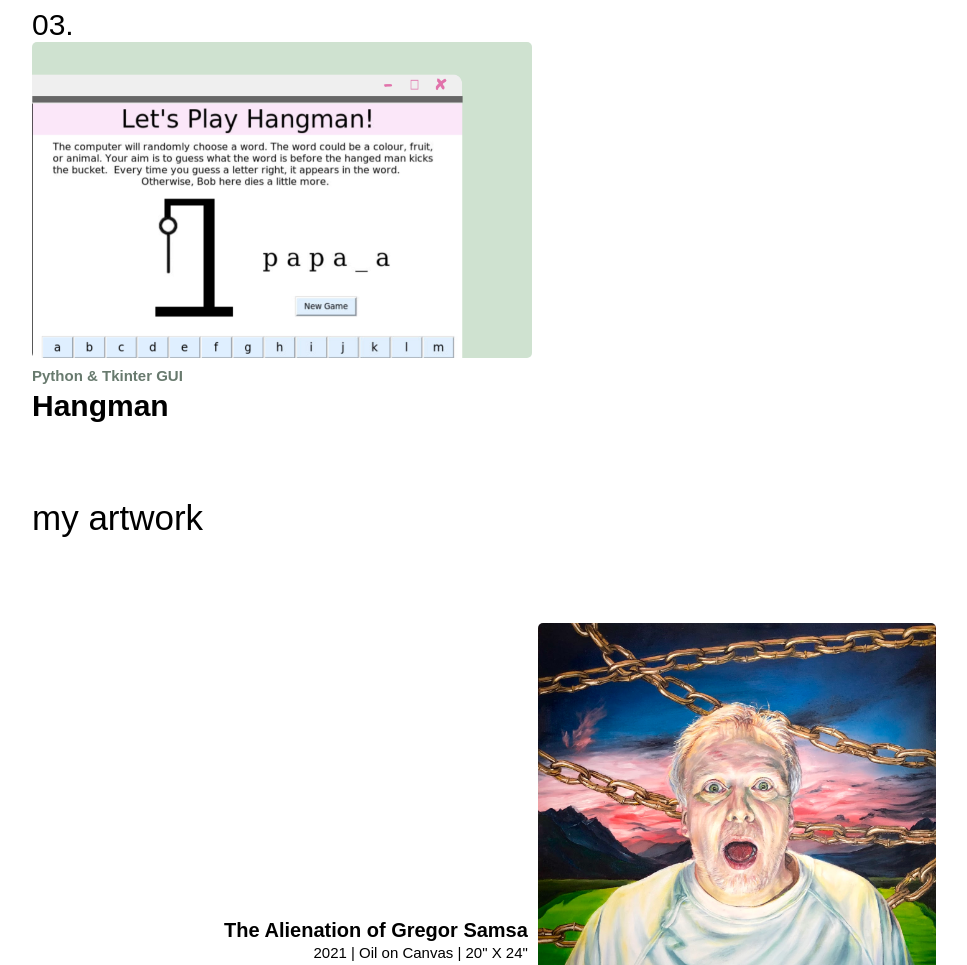
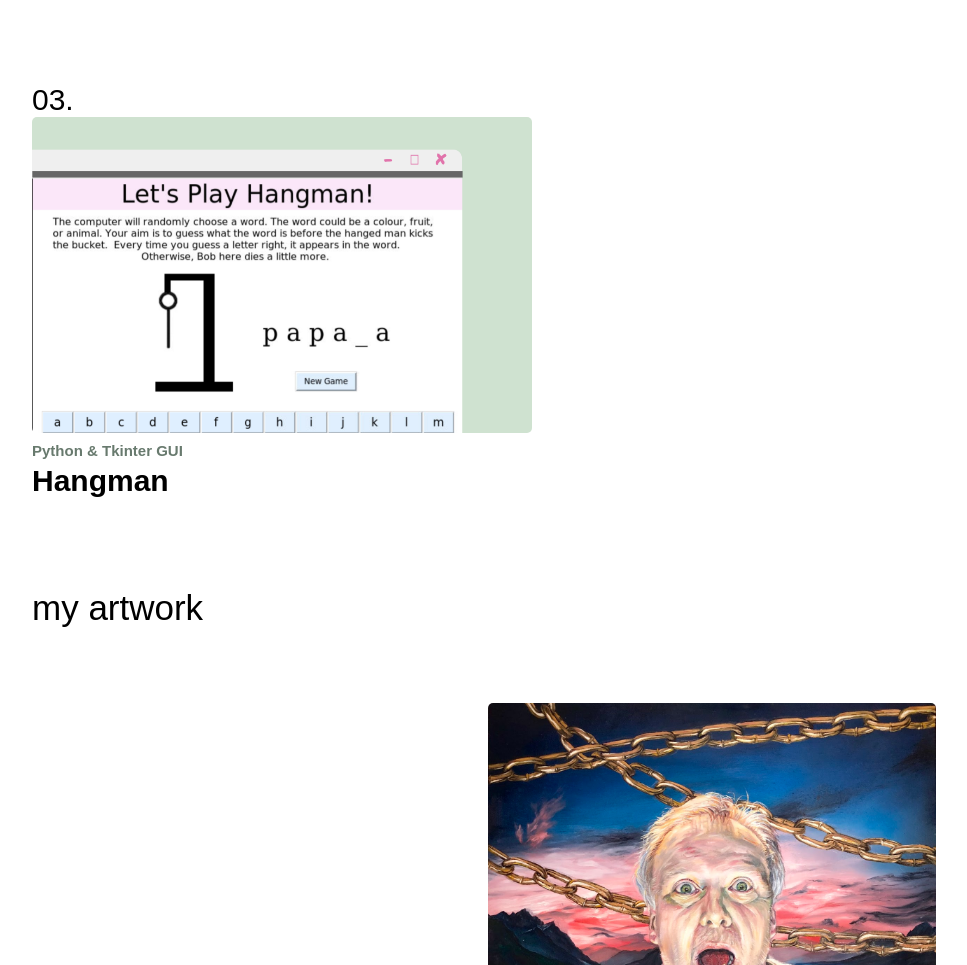
Before and after one commit to emjennett/emjennett.github.io, a plain HTML site: page index.html in a window 1280 px wide. Shown: the part 1835-2800 px from the top of the page, without its empty margins (286-1253 px from the left). Drawn offline with Linux system fonts and the light colour scheme.

Commit message:
changed image sizes

```diff
--- a/htmlpractice.css
+++ b/htmlpractice.css
@@ -82,7 +82,7 @@ h1{ /* Emily Jennett */
     grid-column: 2/4;
     grid-row:2/3;
     display: grid;
-    grid-template-rows:130px 500px 500px 500px 90px 500px 500px 500px 80px 250px;
+    grid-template-rows:130px 530px 530px 530px 90px 530px 530px 530px 80px 250px;
     grid-template-columns: 1fr 1fr;
     padding-right:50px;
     padding-left:30px;
@@ -271,7 +271,7 @@ h5{ /* cat enthusiast */
 
 .home>img{
     max-width:500px;
-    max-height:400px;
+    max-height:450px;
     border-radius: 5px;
 }
 
```
